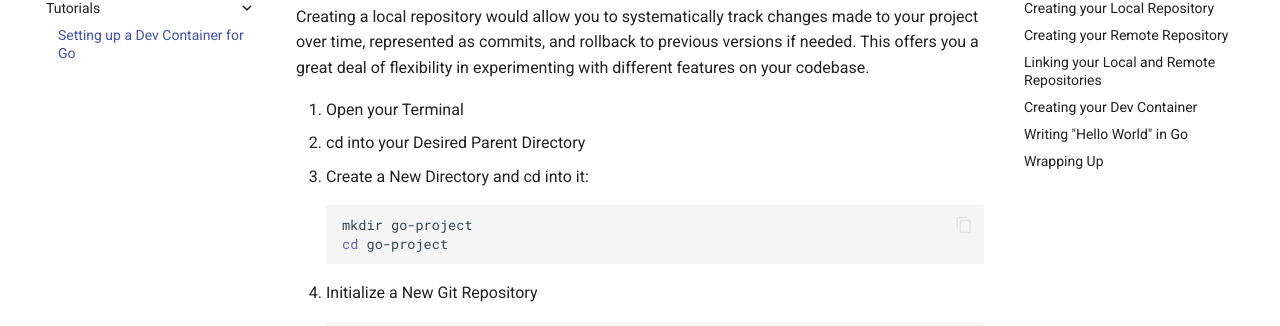
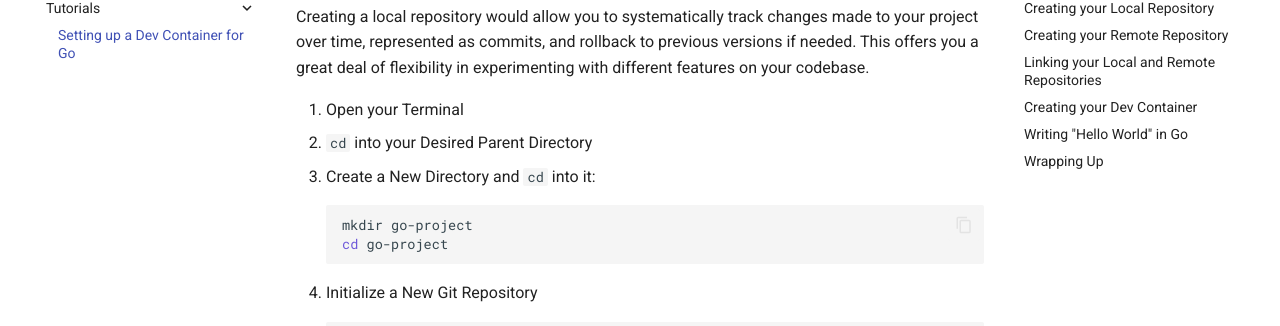
Before and after one commit to Abid-Hussain36/comp423-course-notes, an MkDocs documentation site: the page built from docs/tutorials/go-setup.md, in a window 1280 px wide and 900 px high, scrolled down 450 px. Shown: the part 127-453 px from the top of the window. Built offline with MkDocs 1.6.1 and Material for MkDocs 9.7.7, drawn with Linux system fonts in a browser that asks for light colours.

Commit message:
Slight edits for UI

````diff
--- a/docs/tutorials/go-setup.md
+++ b/docs/tutorials/go-setup.md
@@ -15,8 +15,8 @@
 Creating a local repository would allow you to systematically track changes made to your project over time, represented as commits, and rollback to previous versions if needed. This offers you a great deal of flexibility in experimenting with different features on your codebase.
 
 1. Open your Terminal
-2. cd into your Desired Parent Directory
-3. Create a New Directory and cd into it:
+2. `cd` into your Desired Parent Directory
+3. Create a New Directory and `cd` into it:
 ``` bash
 mkdir go-project
 cd go-project
````
